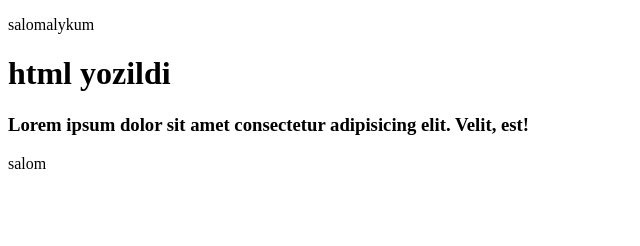
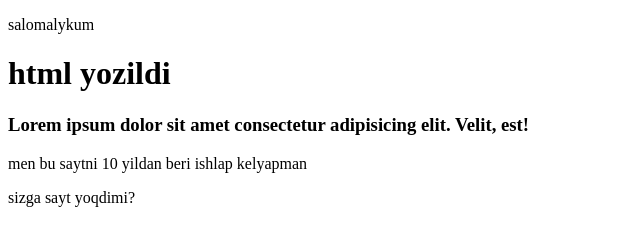
Before and after one commit to baxtiyorovadiyora/1-chi-loyiham, a plain HTML site: page index.html in a window 1280 px wide. Shown: the whole page, without its empty margins (0-640 px from the left). Drawn offline with Linux system fonts and the light colour scheme.

Commit message:
10 yil xabri qoshildi

```diff
--- a/index.html
+++ b/index.html
@@ -10,6 +10,7 @@
 
     <h3>Lorem ipsum dolor sit amet consectetur adipisicing elit. Velit, est!</h3>
 
-    <p>salom</p>
+    <p>men bu saytni 10 yildan beri ishlap kelyapman</p>
+    <p>sizga sayt yoqdimi?</p>
 </body>
 </html>
```
